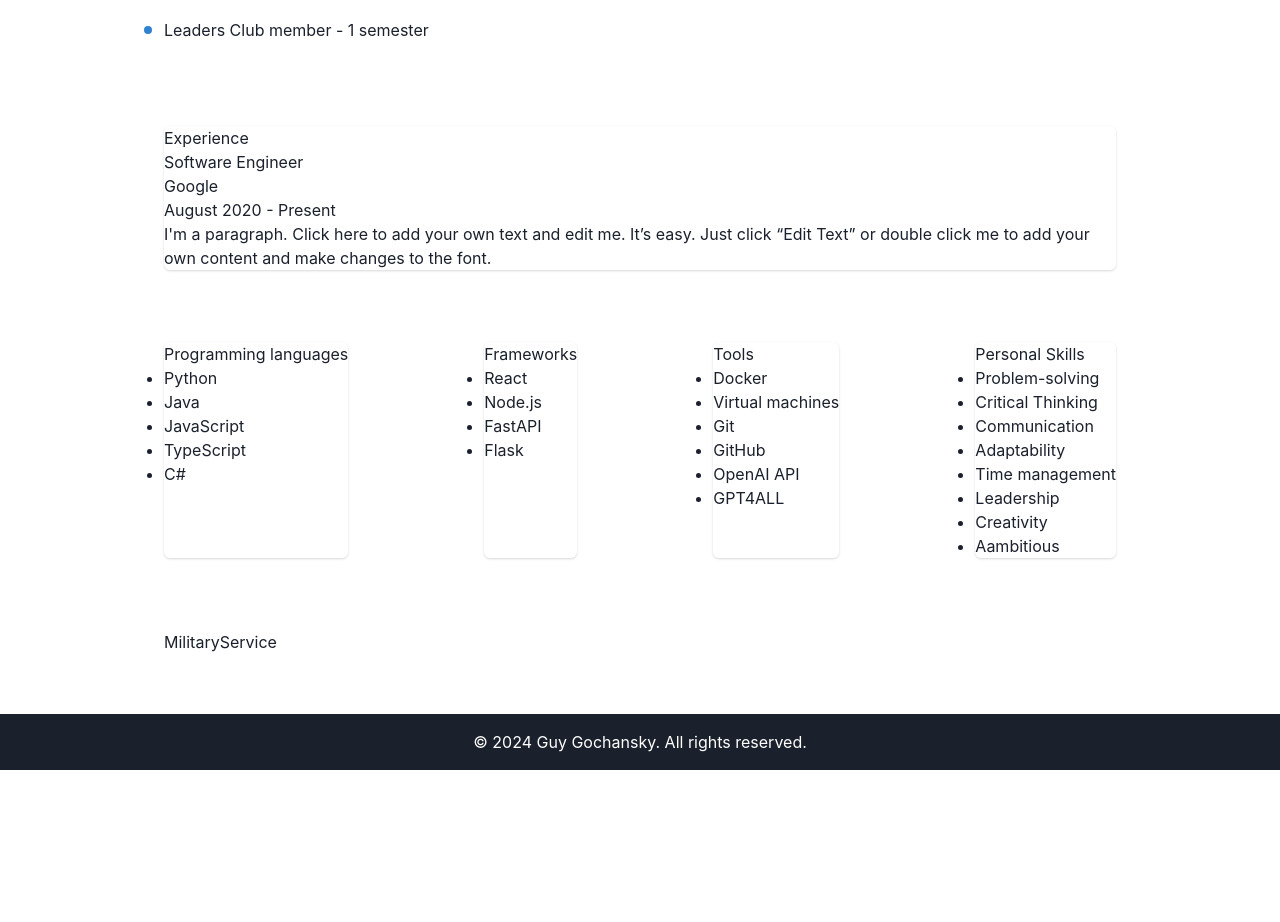
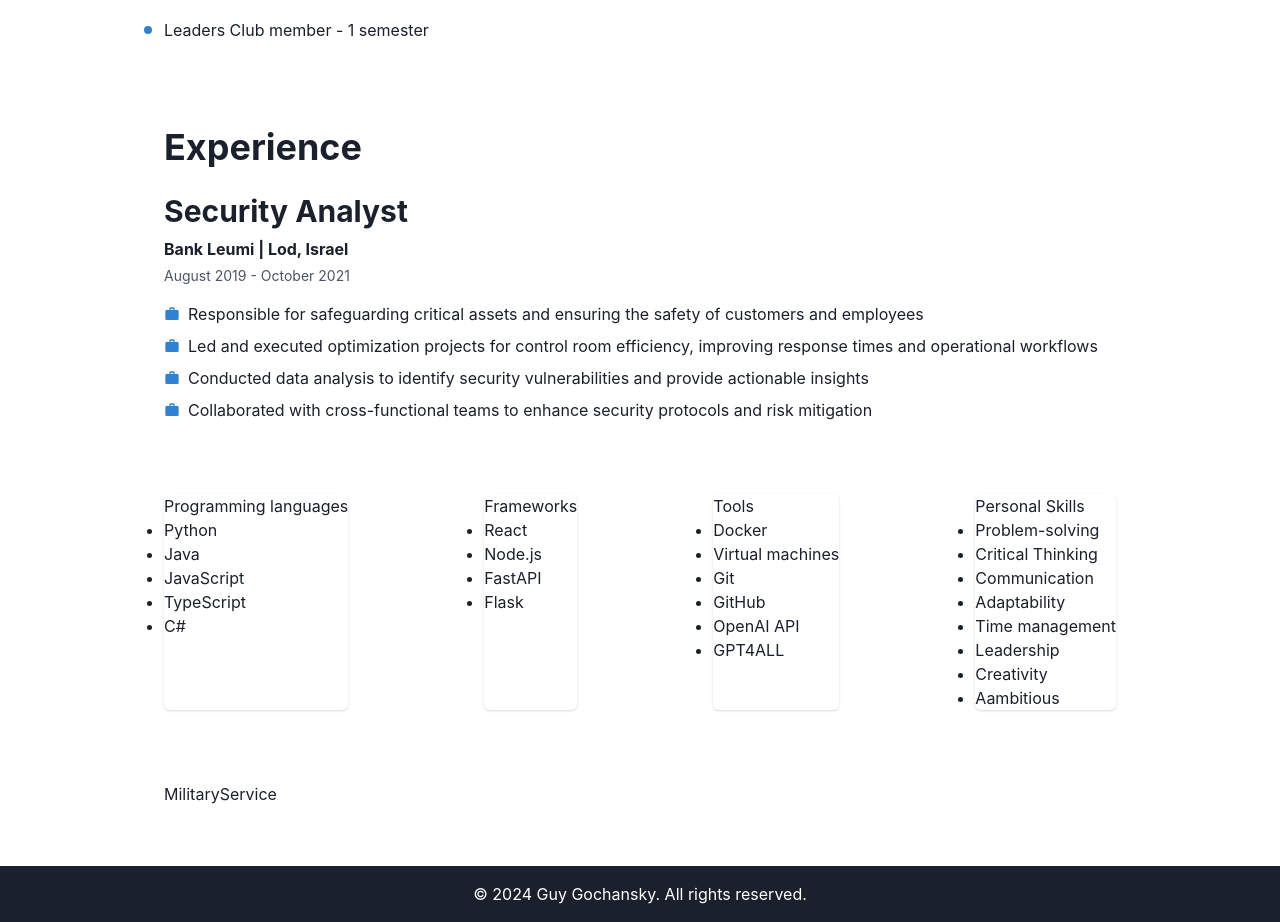
Before and after one commit to guhan1584/Portfolio, a React (Vite) app in the folder Personal-Website/: page /resume in a window 1280 px wide. Shown: the part 982-1904 px from the top of the page. Before the commit the page ends 1752 px from the top, so only its background shows below. Built offline with nearby package versions, Linux system fonts and the light colour scheme.

Commit message:
Preparing for deployment

```diff
--- a/Personal-Website/src/components/Contact.tsx
+++ b/Personal-Website/src/components/Contact.tsx
@@ -1,6 +1,3 @@
-import React from "react";
-import { Link } from "react-router-dom";
-
 const Contact = () => {
   return <div>Contact</div>;
 };
--- a/Personal-Website/src/components/IntroSection.tsx
+++ b/Personal-Website/src/components/IntroSection.tsx
@@ -11,10 +11,10 @@ const IntroSection = () => {
         Here's who I am & what I do
       </Text>
       <Flex>
-        <Button colorScheme="blue" mr="4">
+        <Button bg={"#2C3E50"} mr="4" variant="outline">
           <Link to="/Resume">Resume</Link>
         </Button>
-        <Button variant="outline">
+        <Button bg="#2C3E50" variant="outline">
           <Link to="/projects">Projects</Link>
         </Button>
       </Flex>
--- a/Personal-Website/src/components/NavBar.tsx
+++ b/Personal-Website/src/components/NavBar.tsx
@@ -3,7 +3,7 @@ import { Link } from "react-router-dom";
 
 const NavBar = () => {
   return (
-    <Flex as="nav" p="4" alignItems="center">
+    <Flex bg={"#2C3E50"} as="nav" p="4" alignItems="center">
       <Heading marginLeft={2} fontSize="xl" fontWeight="bold">
         Guy Gochansky / Software Engineer
       </Heading>
--- a/Personal-Website/src/components/resume/Education.tsx
+++ b/Personal-Website/src/components/resume/Education.tsx
@@ -1,17 +1,12 @@
 import {
   Box,
-  Card,
   Grid,
   GridItem,
   Heading,
   HStack,
-  ListItem,
   Spacer,
   Text,
-  UnorderedList,
-  VStack,
 } from "@chakra-ui/react";
-import React from "react";
 
 interface EducationProps {
   school: string;
--- a/Personal-Website/src/components/resume/Experience.tsx
+++ b/Personal-Website/src/components/resume/Experience.tsx
@@ -1,19 +1,81 @@
-import { Card } from "@chakra-ui/react";
-import React from "react";
+import {
+  Box,
+  Divider,
+  Heading,
+  List,
+  ListIcon,
+  ListItem,
+  VStack,
+  Text,
+} from "@chakra-ui/react";
+import { MdWork } from "react-icons/md";
+
+interface ExperienceEntry {
+  title: string;
+  company: string;
+  location: string;
+  startDate: string;
+  endDate: string;
+  responsibilities: string[];
+}
 
 const Experience = () => {
+  const myExperience: ExperienceEntry[] = [
+    {
+      title: "Security Analyst",
+      company: "Bank Leumi",
+      location: "Lod, Israel",
+      startDate: "August 2019",
+      endDate: "October 2021",
+      responsibilities: [
+        "Responsible for safeguarding critical assets and ensuring the safety of customers and employees",
+        "Led and executed optimization projects for control room efficiency, improving response times and operational workflows",
+        "Conducted data analysis to identify security vulnerabilities and provide actionable insights",
+        "Collaborated with cross-functional teams to enhance security protocols and risk mitigation",
+      ],
+    },
+  ];
   return (
-    <Card>
-      <h1>Experience</h1>
-      <h2>Software Engineer</h2>
-      <h3>Google</h3>
-      <h4>August 2020 - Present</h4>
-      <p>
-        I'm a paragraph. Click here to add your own text and edit me. It’s easy.
-        Just click “Edit Text” or double click me to add your own content and
-        make changes to the font.
-      </p>
-    </Card>
+    // <Card>
+    //   <h1>Experience</h1>
+    //   <h2>Software Engineer</h2>
+    //   <h3>Google</h3>
+    //   <h4>August 2020 - Present</h4>
+    //   <p>
+    //     I'm a paragraph. Click here to add your own text and edit me. It’s easy.
+    //     Just click “Edit Text” or double click me to add your own content and
+    //     make changes to the font.
+    //   </p>
+    // </Card>
+    <Box>
+      <Heading as="h2" size="xl" mb={6}>
+        Experience
+      </Heading>
+      <VStack spacing={8} align="stretch">
+        {myExperience.map((exp, index) => (
+          <Box key={index}>
+            <Heading as="h3" size="lg" mb={2}>
+              {exp.title}
+            </Heading>
+            <Text fontSize="md" fontWeight="bold" mb={1}>
+              {exp.company} | {exp.location}
+            </Text>
+            <Text fontSize="sm" color="gray.600" mb={4}>
+              {exp.startDate} - {exp.endDate}
+            </Text>
+            <List spacing={2}>
+              {exp.responsibilities.map((responsibility, idx) => (
+                <ListItem key={idx} display="flex" alignItems="flex-start">
+                  <ListIcon as={MdWork} color="blue.500" mt={1} />
+                  <Text>{responsibility}</Text>
+                </ListItem>
+              ))}
+            </List>
+            {index < myExperience.length - 1 && <Divider mt={6} />}
+          </Box>
+        ))}
+      </VStack>
+    </Box>
   );
 };
 
--- a/Personal-Website/src/components/resume/MilitaryService.tsx
+++ b/Personal-Website/src/components/resume/MilitaryService.tsx
@@ -1,5 +1,3 @@
-import React from "react";
-
 const MilitaryService = () => {
   return <div>MilitaryService</div>;
 };
--- a/Personal-Website/src/components/resume/Skills.tsx
+++ b/Personal-Website/src/components/resume/Skills.tsx
@@ -1,5 +1,4 @@
 import { Card, Flex, Spacer } from "@chakra-ui/react";
-import React from "react";
 
 const Skills = () => {
   return (
```
Also changed, not shown: Personal-Website/src/components/Hero.tsx (+1 -9 lines), Personal-Website/src/pages/Resume.tsx (+0 -20 lines), 2 other files (tests, documents, lock files or other folders).
